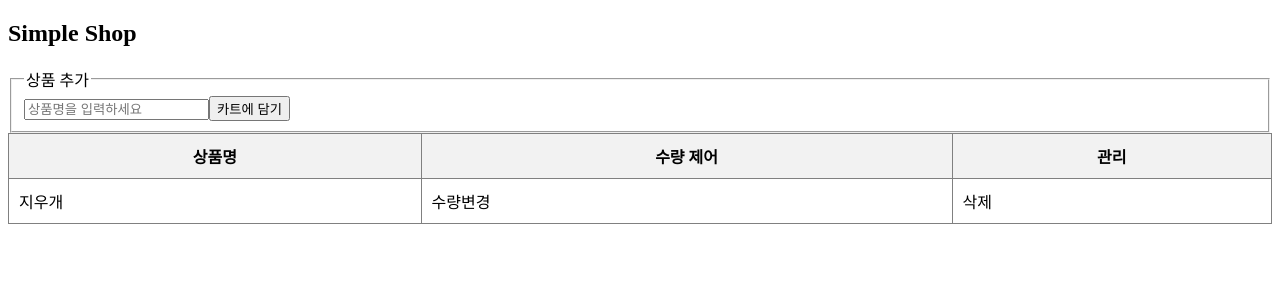
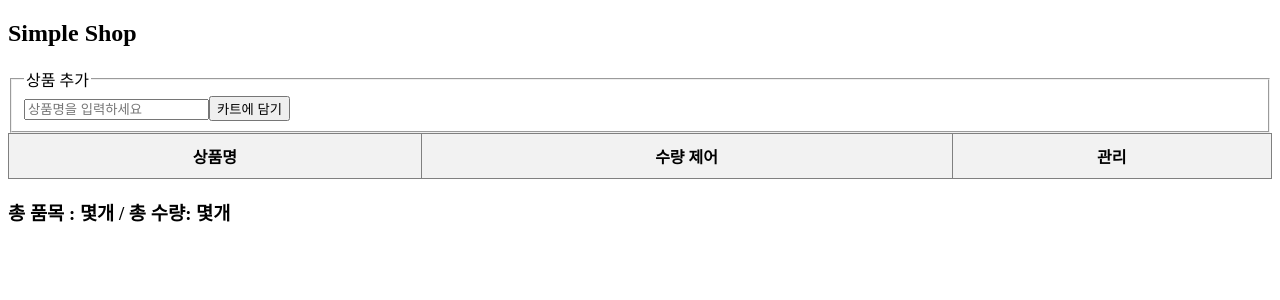
Before and after one commit to jjds1126/react-02-cart, a React (Vite) app: page / in a window 1280 px wide. Shown: the top 300 px of the page. Built offline with nearby package versions, Linux system fonts and the light colour scheme.

Commit message:
todo를 했던 내용까지 구현

```diff
--- a/src/App.jsx
+++ b/src/App.jsx
@@ -5,13 +5,32 @@
     const [cart, setCart] = useState([]);  // 목록 관리용
 
 
+    // cart는 목록입니다. 요소의 형태를 생각해보면,
+    // 이 요소는 이름을 가져야되고, 수량도 가져야 됨 => 여러개의 값을 가지는 타입은 객체 뿐
+
+    // cart = [
+    //        { name: "지우개", quantity: 4 },
+    //        { name: "연필", quantity: 2 },
+    //        { name: "공책", quantity: 9 },
+    //       ];
+
     return (
       <>
         <h2>Simple Shop</h2>
           <fieldset>
               <legend>상품 추가</legend>
-              <form>
-                  <input placeholder={"상품명을 입력하세요"} value={name} />
+              <form onSubmit={(event) => {
+                  event.preventDefault();
+                  if (name === "" || name === " ") {
+                      return;
+                  }
+                  setCart([...cart, { name: name, quantity: 1 }]);
+                  setName("");
+              }}>
+                  <input
+                      placeholder={"상품명을 입력하세요"}
+                      value={name}
+                      onChange={(e) =>{ setName(e.target.value);}} />
                   <button type={"submit"}>카트에 담기</button>
               </form>
           </fieldset>
@@ -32,13 +51,19 @@
           </tr>
           </thead>
           <tbody>
-              <tr>
-                  <td>지우개</td>
-                  <td>수량변경</td>
-                  <td>삭제</td>
-              </tr>
+          {cart.map((item, index) => <tr key={index}>
+              <td>{item.name}</td>
+              <td>수량변경</td>
+              <td>
+                  <button onClick={() => {
+                      const result = cart.filter((v, i) => { return i !== index });
+                      setCart(result);
+                  }}>삭제</button>
+              </td>
+          </tr>)}
           </tbody>
           </table>
+          <h3>총 품목 : 몇개 / 총 수량: 몇개</h3>
     </>
     );
 }
```
